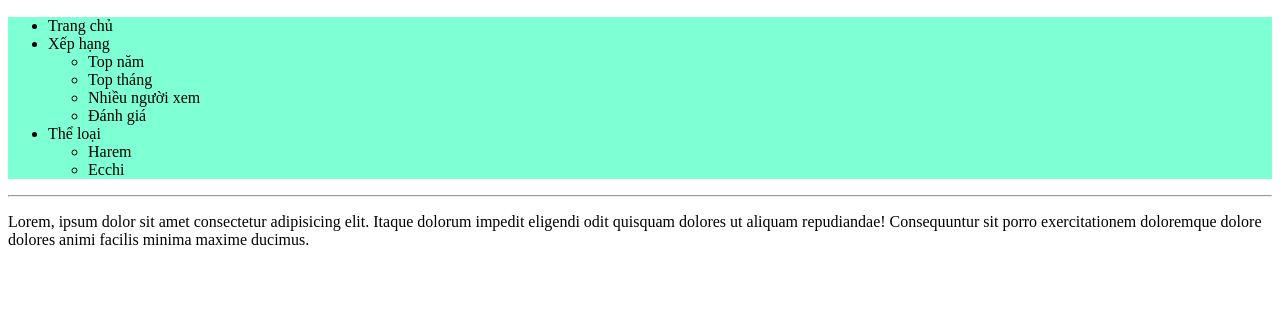
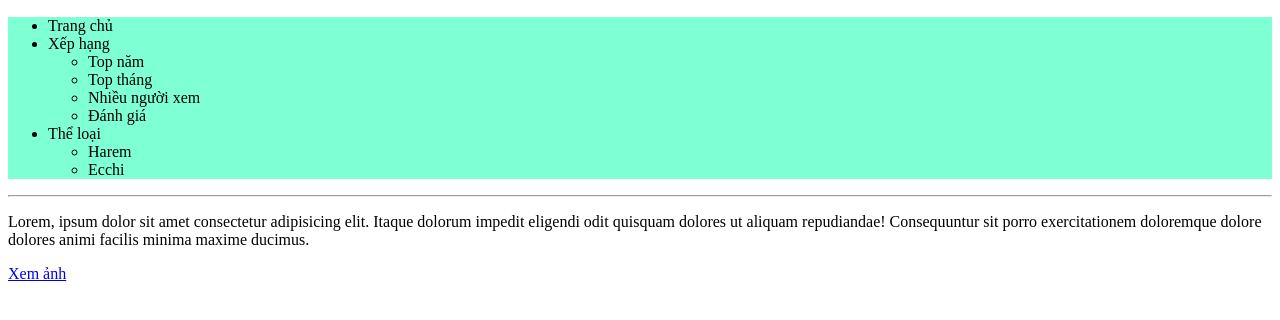
Before and after one commit to RichMegabytes/Capybara-truyen-tu-tao, a plain HTML site: page index.html in a window 1280 px wide. Shown: the part 50-370 px from the top of the page. Drawn offline with Linux system fonts and the light colour scheme.

Commit message:
Thêm thẻ a

```diff
--- a/index.html
+++ b/index.html
@@ -36,6 +36,7 @@
         Consequuntur sit porro exercitationem doloremque dolore dolores animi
         facilis minima maxime ducimus.
       </p>
+      <a href="/HTML/hinh-anh.html">Xem ảnh</a>
     </main>
   </body>
 </html>
```
